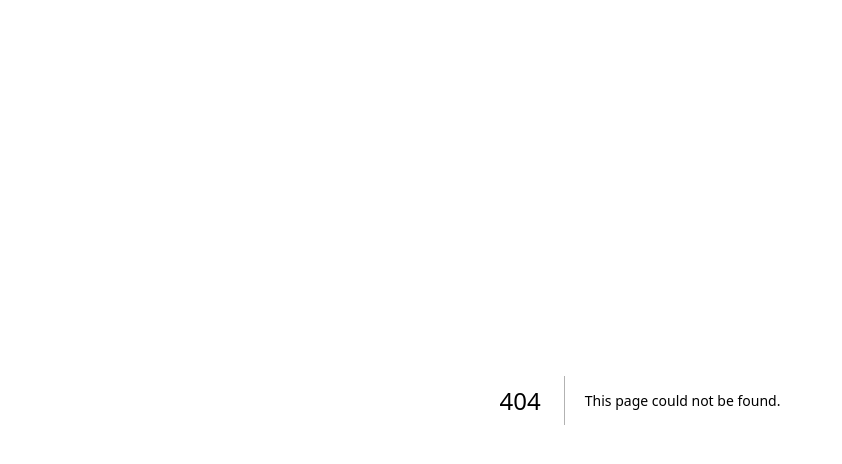
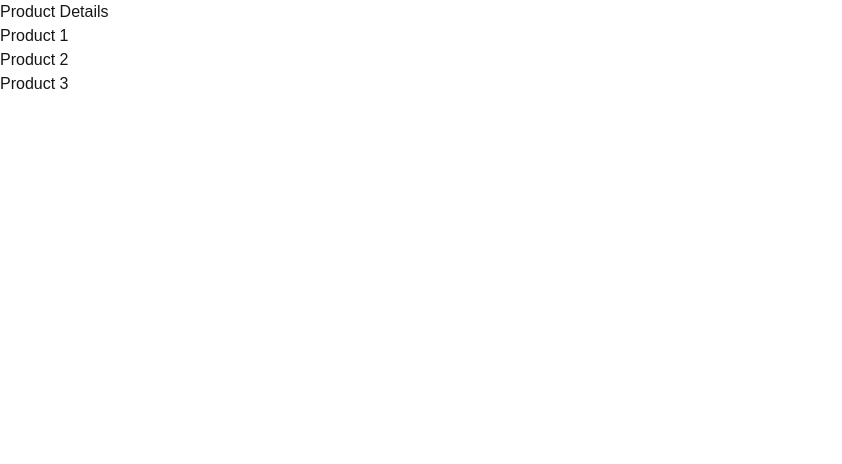
Before and after one commit to Rizvan337/nextJs_study, a Next.js app in the folder my-app/: page /dynamicRoutes in a window 1280 px wide. Before the commit this address had no page. Shown: the top 464 px of the page, without its empty margins (0-842 px from the left). Built offline with nearby package versions, Linux system fonts and the light colour scheme.

Commit message:
feat: add dynamic routing with async params in Next.js

```diff
--- /dev/null
+++ b/my-app/app/dynamicRoutes/[productId]/page.tsx
@@ -0,0 +1,8 @@
+export default async function ProductDetails({
+  params,
+}: {
+  params: Promise<{ productId: string }>;
+}) {
+  const productId = (await params).productId;
+  return <h1>Details of product {productId}</h1>;
+}
--- /dev/null
+++ b/my-app/app/dynamicRoutes/page.tsx
@@ -0,0 +1,10 @@
+export default function ProductLists() {
+  return (
+    <>
+      <h1>Product Details</h1>
+      <h1>Product 1</h1>
+      <h1>Product 2</h1>
+      <h1>Product 3</h1>
+    </>
+  );
+}
```
Also changed, not shown: 1 other file (tests, documents, lock files or other folders).
